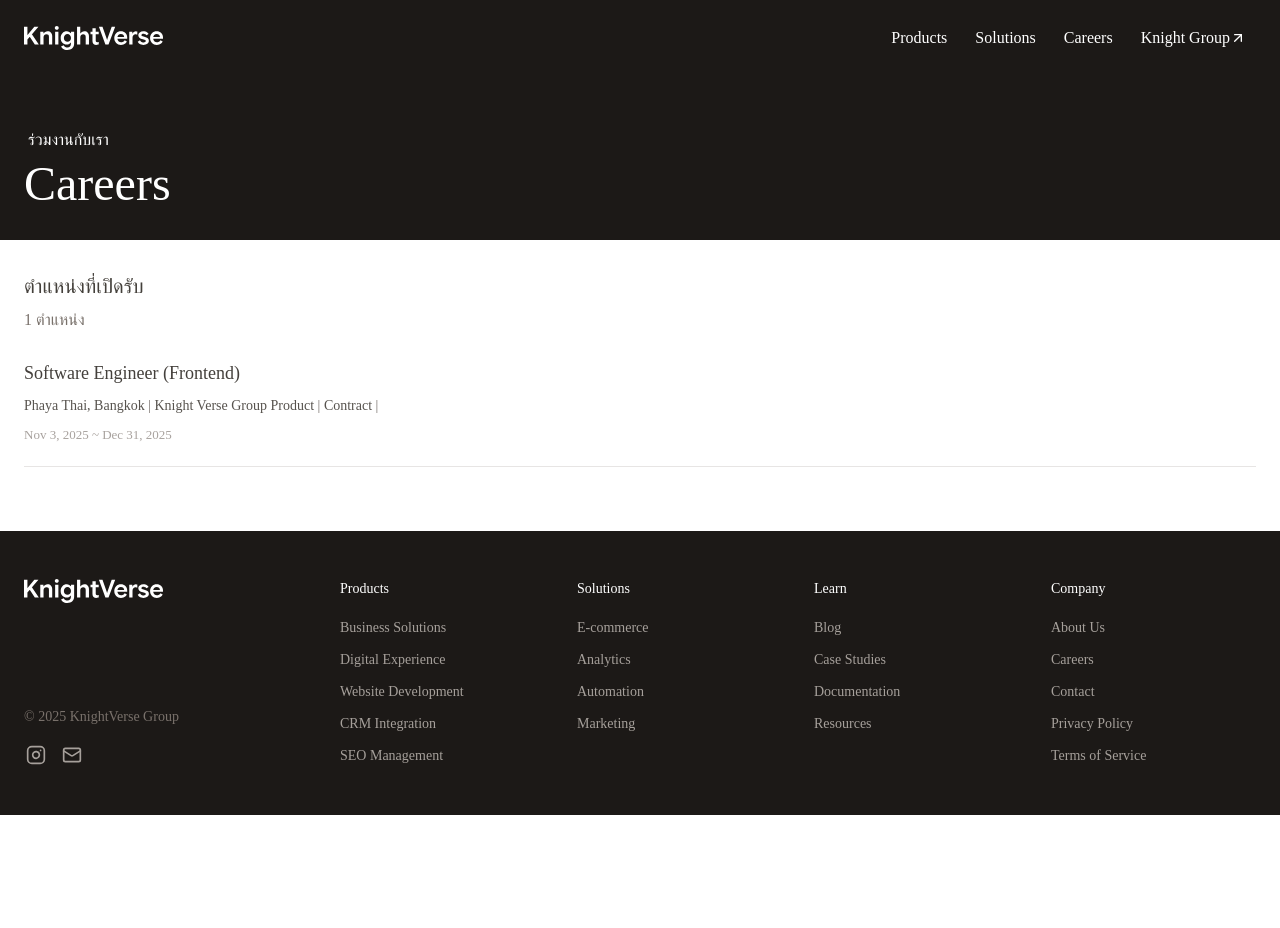
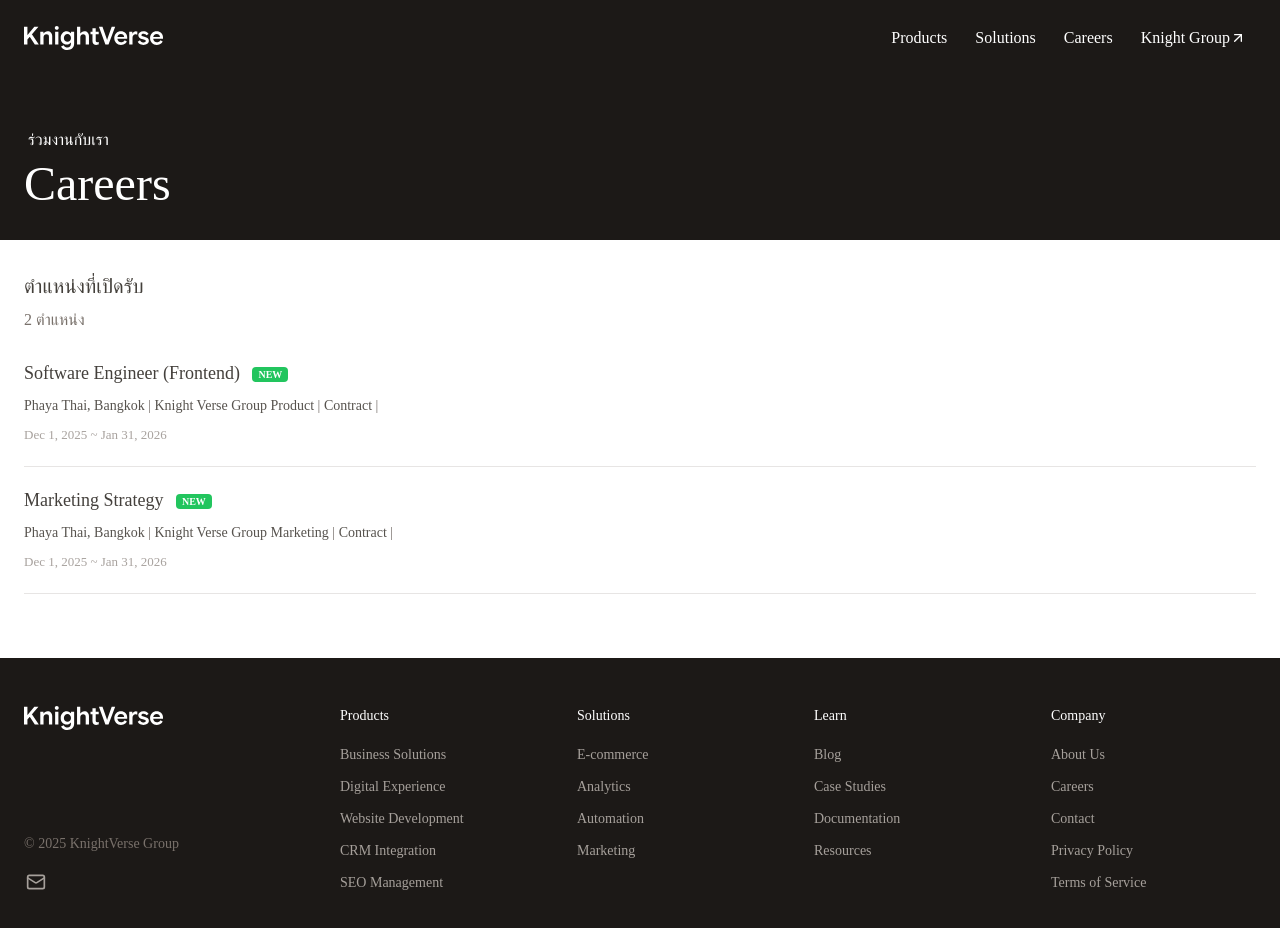
Before and after one commit to dhanavadh/knightverse-web-internal, a SvelteKit app: page /careers in a window 1280 px wide. Shown: the top 928 px of the page. Before the commit the page ends 815 px from the top, so only its background shows below. Built offline with nearby package versions, Linux system fonts and the light colour scheme; a web font is replaced by a local one.

Commit message:
add marketing

```diff
--- a/src/lib/components/layout/Footer.svelte
+++ b/src/lib/components/layout/Footer.svelte
@@ -53,10 +53,7 @@
 		}
 	];
 
-	const socialLinks = [
-		{ icon: Instagram, href: 'https://instagram.com', label: 'Instagram' },
-		{ icon: Mail, href: 'mailto:contact@knightverse.com', label: 'Email' }
-	];
+	const socialLinks = [{ icon: Mail, href: 'mailto:contact@knightverse.com', label: 'Email' }];
 </script>
 
 <footer class="bg-stone-900 text-stone-300">
--- a/src/lib/components/layout/Navbar.svelte
+++ b/src/lib/components/layout/Navbar.svelte
@@ -48,7 +48,7 @@
 		</div>
 
 		<button
-			class="md:hidden flex items-center justify-center p-2 text-neutral-800 rounded-lg hover:bg-neutral-100 transition-colors"
+			class="md:hidden flex items-center justify-center p-2 text-neutral-800 rounded-lg hover:bg-neutral-100/10 transition-colors"
 			onclick={() => (isMenuOpen = !isMenuOpen)}
 			aria-label="Toggle menu"
 		>
@@ -77,8 +77,8 @@
 			</div>
 
 			<div class="flex flex-col gap-2">
-				<a href="/careers" class="menu-nav" onclick={() => (isMenuOpen = false)}>Products</a>
-				<a href="/link" class="menu-nav" onclick={() => (isMenuOpen = false)}>Solutions</a>
+				<a href="/products" class="menu-nav" onclick={() => (isMenuOpen = false)}>Products</a>
+				<a href="/solutions" class="menu-nav" onclick={() => (isMenuOpen = false)}>Solutions</a>
 				<a href="/careers" class="menu-nav" onclick={() => (isMenuOpen = false)}>Careers</a>
 				<a
 					href="https://www.knightvisahelppoint.com/"
--- a/src/routes/+page.svelte
+++ b/src/routes/+page.svelte
@@ -42,7 +42,10 @@
 	/>
 	<meta property="og:url" content="https://knightversegroup.com/" />
 	<meta property="og:site_name" content="KnightVerse Group" />
-	<meta property="og:image" content="https://knightversegroup.com/api/og?title=KnightVerse%20Group" />
+	<meta
+		property="og:image"
+		content="https://knightversegroup.com/api/og?title=KnightVerse%20Group"
+	/>
 	<meta property="og:image:width" content="1200" />
 	<meta property="og:image:height" content="630" />
 	<meta property="og:locale" content="th_TH" />
@@ -54,7 +57,10 @@
 		name="twitter:description"
 		content="KnightVerse Group พร้อมนำ Digital Solutions มอบให้คุณ โซลูชั่นที่ตอบโจทย์ธุรกิจทุกขนาด"
 	/>
-	<meta name="twitter:image" content="https://knightversegroup.com/api/og?title=KnightVerse%20Group" />
+	<meta
+		name="twitter:image"
+		content="https://knightversegroup.com/api/og?title=KnightVerse%20Group"
+	/>
 </svelte:head>
 
 <div class="flex flex-col items-center justify-center w-full min-h-screen">
@@ -73,7 +79,7 @@
 			</h1>
 			<h1 class="shrink-0">for your business</h1>
 		</div>
-		<a href="/" class="button-black">contact us</a>
+		<a href="mailto:contact@knightversegroup.com" class="button-black">contact us</a>
 	</section>
 </div>
 
--- a/src/routes/careers/+page.svelte
+++ b/src/routes/careers/+page.svelte
@@ -7,8 +7,18 @@
 			company: 'Knight Verse Group',
 			department: 'Product',
 			type: 'Contract',
-			date: 'Nov 3, 2025 ~ Dec 31, 2025',
-			isNew: false
+			date: 'Dec 1, 2025 ~ Jan 31, 2026',
+			isNew: true
+		},
+		{
+			id: 2904,
+			title: 'Marketing Strategy',
+			location: 'Phaya Thai, Bangkok',
+			company: 'Knight Verse Group',
+			department: 'Marketing',
+			type: 'Contract',
+			date: 'Dec 1, 2025 ~ Jan 31, 2026',
+			isNew: true
 		}
 	];
 </script>
--- a/src/routes/careers/[id]/+page.server.ts
+++ b/src/routes/careers/[id]/+page.server.ts
@@ -47,6 +47,36 @@
 			'Annual leave and sick leave',
 			'Professional development opportunities'
 		]
+	},
+	'2904': {
+		id: 2904,
+		title: 'Marketing Strategy',
+		location: 'Phaya Thai, Bangkok',
+		company: 'Knight Verse Group',
+		department: 'Marketing',
+		type: 'Contract',
+		date: 'Dec 1, 2025 ~ Jan 31, 2026',
+		description:
+			'We are looking for a creative and data-driven Marketing Strategist to join our team. You will be responsible for developing and executing marketing strategies to drive brand awareness, customer acquisition, and business growth.',
+		responsibilities: [
+			'Develop and implement comprehensive marketing strategies',
+			'Analyze market trends and competitor activities',
+			'Plan and execute digital marketing campaigns across multiple channels',
+			'Collaborate with product and sales teams to align marketing efforts',
+			'Track and report on marketing KPIs and campaign performance',
+			'Manage marketing budget and optimize ROI'
+		],
+		qualifications: [
+			'Strong analytical skills and data-driven decision making',
+			'Experience with digital marketing tools and platforms',
+			'Excellent communication and presentation skills'
+		],
+		benefits: [
+			'Flexible working hours',
+			'Remote work options',
+			'Annual leave and sick leave',
+			'Professional development opportunities'
+		]
 	}
 };
 
--- a/src/routes/careers/[id]/+page.svelte
+++ b/src/routes/careers/[id]/+page.svelte
@@ -15,7 +15,12 @@
 	<meta property="og:description" content={job.description} />
 	<meta property="og:url" content="https://knightversegroup.com/careers/{job.id}" />
 	<meta property="og:site_name" content="KnightVerse Group" />
-	<meta property="og:image" content="https://knightversegroup.com/api/og?title={encodeURIComponent(`Careers - ${job.title}`)}" />
+	<meta
+		property="og:image"
+		content="https://knightversegroup.com/api/og?title={encodeURIComponent(
+			`Careers - ${job.title}`
+		)}"
+	/>
 	<meta property="og:image:width" content="1200" />
 	<meta property="og:image:height" content="630" />
 	<meta property="og:locale" content="th_TH" />
@@ -24,7 +29,12 @@
 	<meta name="twitter:card" content="summary_large_image" />
 	<meta name="twitter:title" content="{job.title} - {job.type} | KnightVerse Group" />
 	<meta name="twitter:description" content={job.description} />
-	<meta name="twitter:image" content="https://knightversegroup.com/api/og?title={encodeURIComponent(`Careers - ${job.title}`)}" />
+	<meta
+		name="twitter:image"
+		content="https://knightversegroup.com/api/og?title={encodeURIComponent(
+			`Careers - ${job.title}`
+		)}"
+	/>
 
 	<!-- Job Posting Structured Data -->
 	{@html `<script type="application/ld+json">
@@ -111,7 +121,7 @@
 
 				<div class="mt-12">
 					<a
-						href="mailto:contact@knightversegroup.com?subject=Application for {job.title}"
+						href="mailto:careers@knightversegroup.com?subject=Application for {job.title}"
 						class="button-black"
 					>
 						Apply for this position
```
